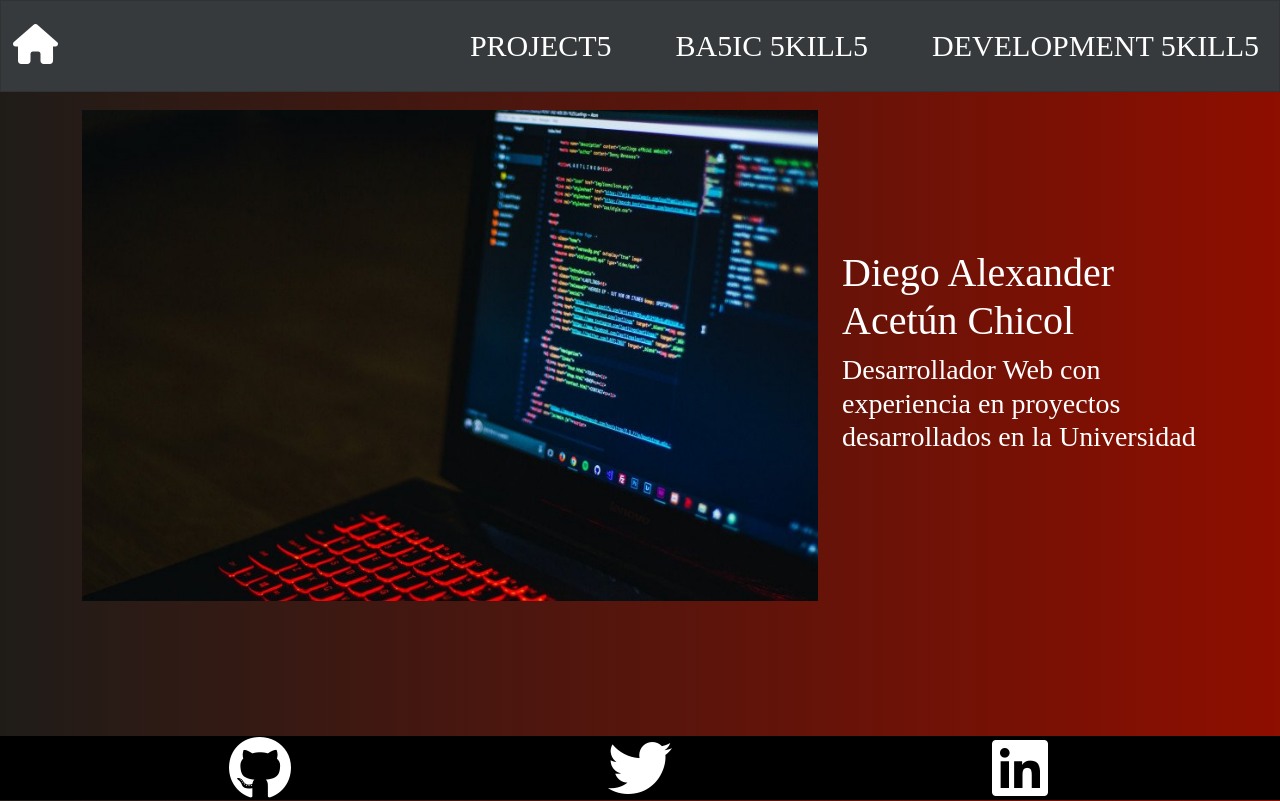
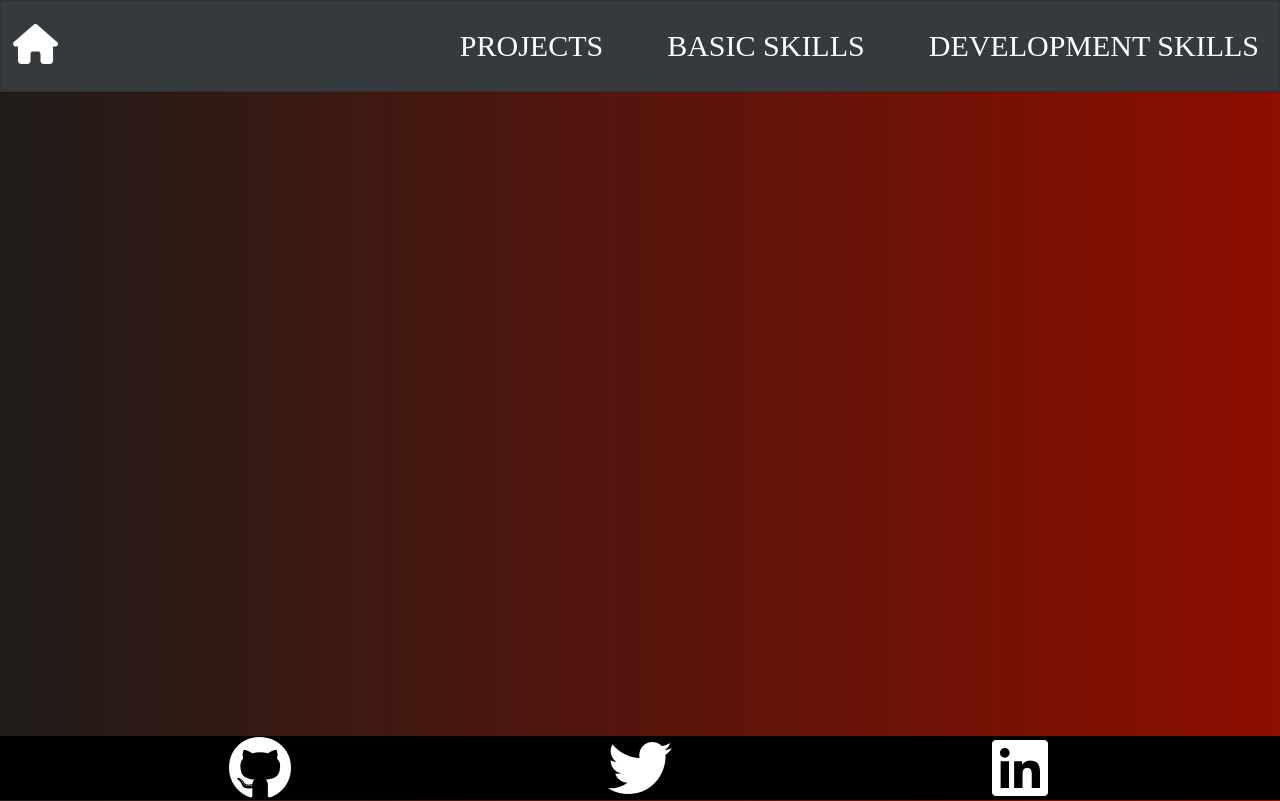
Before and after one commit to diego-008/my-web-site, a React (Create React App) app: page / in a window 1280 px wide. Built offline with nearby package versions, Linux system fonts and the light colour scheme; a web font is replaced by a local one.

Commit message:
agregando gh-pages

```diff
--- a/src/App.js
+++ b/src/App.js
@@ -13,7 +13,7 @@ function App() {
         {/* <div className="border border-primary position-relative" style={{minHeight:'100vh'}}> */}
           <NavBar />
           <Routes>
-            <Route exact path="/" element={<Home />} />
+            <Route exact path="/my-web-site" element={<Home />} />
             <Route exact path="/projects" element={<Projects />} />
             <Route exact path="/skills" element={<Skills />} />
             <Route exact path="/programskills" element={<ProgramSkills />} />
--- a/src/components/NavBar.js
+++ b/src/components/NavBar.js
@@ -4,7 +4,7 @@ export default function NavBar() {
   return (
     <nav className="navbar navbar-expand-lg navbar-dark fixed-top bg-dark custom-navbar">
       <div className="container-fluid">
-        <Link className="navbar-brand" to="/">
+        <Link className="navbar-brand" to="/my-web-site">
 
         <i className="fa-solid fa-house fa-2x"></i>
 
@@ -23,13 +23,13 @@ export default function NavBar() {
         <div className="collapse navbar-collapse" id="navbarNavAltMarkup">
           <div className="navbar-nav ms-auto" style={{fontSize: '30px'}}>
             <Link className="nav-link active" aria-current="page" to="/projects">
-              PROJECT5
+              PROJECTS
             </Link>
             <Link className="nav-link active ms-lg-5" to="/skills">
-              BA5IC 5KILL5
+              BASIC SKILLS
             </Link>
             <Link className="nav-link  active ms-lg-5" to="/programskills">
-              DEVELOPMENT 5KILL5
+              DEVELOPMENT SKILLS
             </Link>
           </div>
         </div>
```
